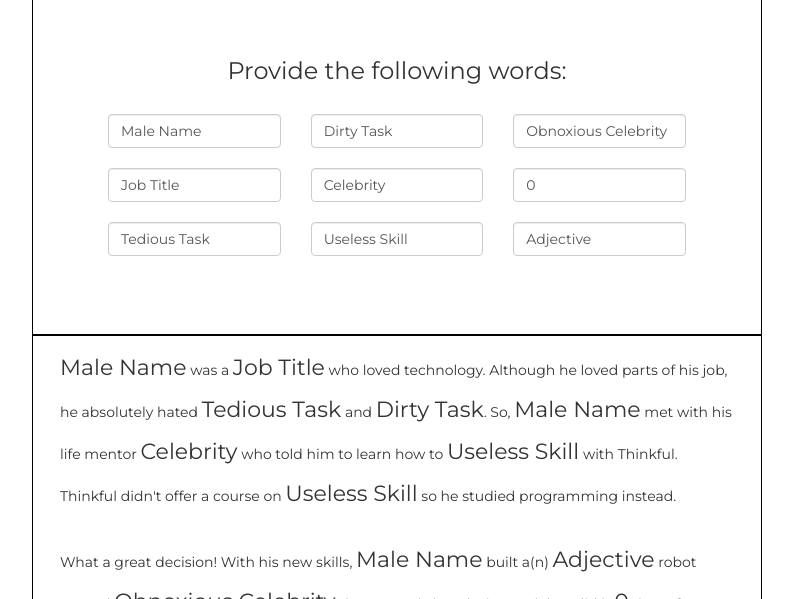
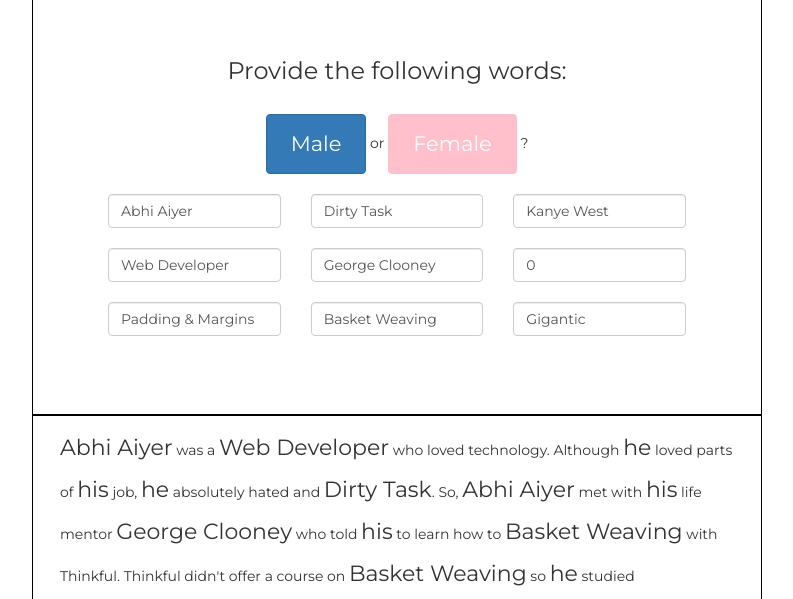
Before and after one commit to abhiaiyer91/adlibs, a plain HTML site: page index.html in a window 1280 px wide. Shown: the part 201-800 px from the top of the page, without its empty margins (243-1036 px from the left). Drawn offline with nearby package versions, Linux system fonts and the light colour scheme; some packages are replaced by stand-ins of ours; files that its build step writes are made by us from their sources.

Commit message:
Controller + Refactoring + Gender Additions

```diff
--- a/index.html
+++ b/index.html
@@ -27,10 +27,10 @@
   <div class="container box">
    <div class="row">
       <div class="col-sm-3">
-        <img src="/images/mad-lib-happy-face.png" class="img-responsive text-center"/>
+        <img src="images/mad-lib-happy-face.png" class="img-responsive text-center"/>
       </div>
       <div class="col-sm-9 box">
-        <img src="/images/ng-mad-libs-logo.png" class="img-responsive" alt="">
+        <img src="images/ng-mad-libs-logo.png" class="img-responsive" alt="">
         <h1 class="text-center"> Automate This ! </h1>
       </div>
     </div>
--- a/scripts/controllers/main.js
+++ b/scripts/controllers/main.js
@@ -2,9 +2,46 @@
 
 angular.module('adlibsApp')
   .controller('MainCtrl', function ($scope) {
-    $scope.awesomeThings = [
-      'HTML5 Boilerplate',
-      'AngularJS',
-      'Karma'
-    ];
+    $scope.adlib =
+    	{
+    		name: 'Abhi Aiyer',
+    		dirty: 'Dirty Task',
+    		obnox: 'Kanye West',
+    		job: 'Web Developer',
+    		celebrity: 'George Clooney',
+    		bignumber: 0,
+    		tedious: 'Padding & Margins',
+    		useless: 'Basket Weaving',
+    		adj: 'Gigantic'
+
+    	};
+
+    $scope.gender =
+    	{
+    		male:
+    		{
+    			valid: false,
+    			his: 'his',
+    			him: 'him',
+    			he: 'he'
+    		},
+    		female:
+    		{
+    			valid: false,
+    			her: 'her',
+    			she: 'she'
+    		}
+
+    	}
+
+   $scope.clickMale = function (){
+   		$scope.gender.male.valid = true;
+   		$scope.gender.female.valid = false;
+   };
+
+   $scope.clickFemale = function (){
+   		$scope.gender.male.valid = false;
+   		$scope.gender.female.valid = true;
+   };
+
   });
--- a/styles/main.css
+++ b/styles/main.css
@@ -8,6 +8,10 @@
   font-size: 22px;
 }
 
+.pink {
+  background-color: pink !important;
+  border: 1px solid pink !important;
+}
 .story{
   line-height: 40px;
   padding: 12px;
--- a/views/main.html
+++ b/views/main.html
@@ -3,39 +3,45 @@
 <div class="jumbotron">
   <h3>Provide the following words:</h3>
   <br>
+
+  <div class="row">
+      <button class="btn btn-primary" ng-class="{active: gender.male.valid ===true}" ng-click="clickMale()">Male</button> or
+      <button class="btn btn-danger pink" ng-class="{active: gender.female.valid ===true}" ng-click="clickFemale()">Female</button> ?
+  </div>
+<br>
   <div class="row">
     <div class="col-sm-4">
-         <input type="text" ng-click="male.name = ''" ng-init="male.name = 'Male Name'" ng-model="male.name" class="form-control" placeholder="Male Name">
+         <input type="text" ng-click="adlib.name = ''" ng-model="adlib.name" class="form-control" placeholder="Male Name">
     </div>
     <div class="col-sm-4">
-         <input type="text" ng-click="dirty.task = ''" ng-init="dirty.task = 'Dirty Task'"ng-model="dirty.task" class="form-control" placeholder="Dirty Task">
+         <input type="text" ng-click="adlib.dirty = ''" ng-model="adlib.dirty" class="form-control" placeholder="Dirty Task">
     </div>
     <div class="col-sm-4">
-         <input type="text" ng-click="obnox.celeb = ''" ng-init="obnox.celeb = 'Obnoxious Celebrity'" ng-model="obnox.celeb" class="form-control" placeholder="Obnoxious Celebrity">
+         <input type="text" ng-click="adlib.obnox = ''" ng-model="adlib.obnox" class="form-control" placeholder="Obnoxious Celebrity">
     </div>
   </div>
   <br>
   <div class="row">
     <div class="col-sm-4">
-         <input type="text" ng-click="job.title = ''" ng-init="job.title = 'Job Title'" ng-model="job.title" class="form-control" placeholder="Job Title">
+         <input type="text" ng-click="adlib.job = ''" ng-model="adlib.job" class="form-control" placeholder="Job Title">
     </div>
     <div class="col-sm-4">
-         <input type="text" ng-click="celebrity = ''" ng-init="celebrity = 'Celebrity'" ng-model="celebrity" class="form-control" placeholder="Celebrity">
+         <input type="text" ng-click="adlib.celebrity = ''" ng-model="adlib.celebrity" class="form-control" placeholder="Celebrity">
     </div>
     <div class="col-sm-4">
-         <input type="number" ng-click="HugeNumber = ''" ng-init="HugeNumber = 0" ng-model="HugeNumber" class="form-control" placeholder="Huge Number">
+         <input type="number" ng-click="adlib.bignumber = ''"  ng-model="adlib.bignumber" class="form-control" placeholder="Huge Number">
     </div>
   </div>
   <br>
   <div class="row">
     <div class="col-sm-4">
-         <input type="text" ng-click="tedious.task = ''" ng-init="tedious.task = 'Tedious Task'" ng-model="tedious.task" class="form-control" placeholder="Tedious Task">
+         <input type="text" ng-click="adlib.tedious = ''" ng-model="adlib.tedious" class="form-control" placeholder="Tedious Task">
     </div>
     <div class="col-sm-4">
-         <input type="text" ng-click="useless.skill = ''" ng-init="useless.skill = 'Useless Skill'" ng-model="useless.skill" class="form-control" placeholder="Useless Skill">
+         <input type="text" ng-click="adlib.useless = ''" ng-model="adlib.useless" class="form-control" placeholder="Useless Skill">
     </div>
     <div class="col-sm-4">
-         <input type="text" ng-click="adjective = ''" ng-init="adjective = 'Adjective'" ng-model="adjective" class="form-control" placeholder="Adjective">
+         <input type="text" ng-click="adlib.adj = ''" ng-model="adlib.adj" class="form-control" placeholder="Adjective">
     </div>
   </div>
 </div>
@@ -46,7 +52,24 @@
   <div class="row">
     <div class="col-sm-12">
       <div class="story">
-        <span>{{male.name}}</span> was a <span>{{job.title}}</span> who loved technology. Although he loved parts of his job, he absolutely hated  <span>{{tedious.task}}</span> and <span>{{dirty.task}}</span>. So, <span>{{male.name}}</span> met with his life mentor <span>{{celebrity}}</span> who told him to learn how to <span>{{useless.skill}}</span> with Thinkful. Thinkful didn't offer a course on <span>{{useless.skill}}</span> so he studied programming instead.
+        <span>{{adlib.name}}</span> was a <span>{{adlib.job}}</span> who loved technology. Although
+            <span ng-if="gender.male.valid === false && gender.female.valid === false">{{gender.male.he}}</span>
+            <span ng-if="gender.male.valid === true">{{gender.male.he}}</span>
+            <span ng-if="gender.female.valid === true">{{gender.female.she}}</span> loved parts of
+            <span ng-if="gender.male.valid === false && gender.female.valid === false">{{gender.male.his}}</span>
+            <span ng-if="gender.male.valid === true">{{gender.male.his}}</span>
+            <span ng-if="gender.female.valid === true">{{gender.female.her}}</span>  job,
+            <span ng-if="gender.male.valid === false && gender.female.valid === false">{{gender.male.he}}</span>
+            <span ng-if="gender.male.valid === true">{{gender.male.he}}</span>
+            <span ng-if="gender.female.valid === true">{{gender.female.she}}</span> absolutely hated  <span>{{adlb.tedious}}</span> and <span>{{adlib.dirty}}</span>. So, <span>{{adlib.name}}</span> met with             <span ng-if="gender.male.valid === false && gender.female.valid === false">{{gender.male.his}}</span>
+            <span ng-if="gender.male.valid === true">{{gender.male.his}}</span>
+            <span ng-if="gender.female.valid === true">{{gender.female.her}}</span> life mentor <span>{{adlib.celebrity}}</span> who told
+            <span ng-if="gender.male.valid === false && gender.female.valid === false">{{gender.male.his}}</span>
+            <span ng-if="gender.male.valid === true">{{gender.male.his}}</span>
+            <span ng-if="gender.female.valid === true">{{gender.female.her}}</span> to learn how to <span>{{adlib.useless}}</span> with Thinkful. Thinkful didn't offer a course on <span>{{adlib.useless}}</span> so
+            <span ng-if="gender.male.valid === false && gender.female.valid === false">{{gender.male.he}}</span>
+            <span ng-if="gender.male.valid === true">{{gender.male.he}}</span>
+            <span ng-if="gender.female.valid === true">{{gender.female.she}}</span> studied programming instead.
       </div>
     </div>
   </div>
@@ -54,7 +77,10 @@
   <div class="row">
     <div class="col-sm-12">
       <div class="story">
-        What a great decision! With his new skills, <span>{{male.name}}</span> built a(n) <span>{{adjective}}</span> robot named <span>{{obnox.celeb}}</span> that not only loved {{dirty.task}} but did it <span>{{HugeNumber}}</span> times faster.
+        What a great decision! With
+            <span ng-if="gender.male.valid === false && gender.female.valid === false">{{gender.male.his}}</span>
+            <span ng-if="gender.male.valid === true">{{gender.male.his}}</span>
+            <span ng-if="gender.female.valid === true">{{gender.female.her}}</span> new skills, <span>{{adlib.name}}</span> built a(n) <span>{{adlib.adj}}</span> robot named <span>{{adlib.obnox}}</span> that not only loved {{adlib.dirty}} but did it <span>{{adlib.bignumber}}</span> times faster.
       </div>
 
     </div>
```
